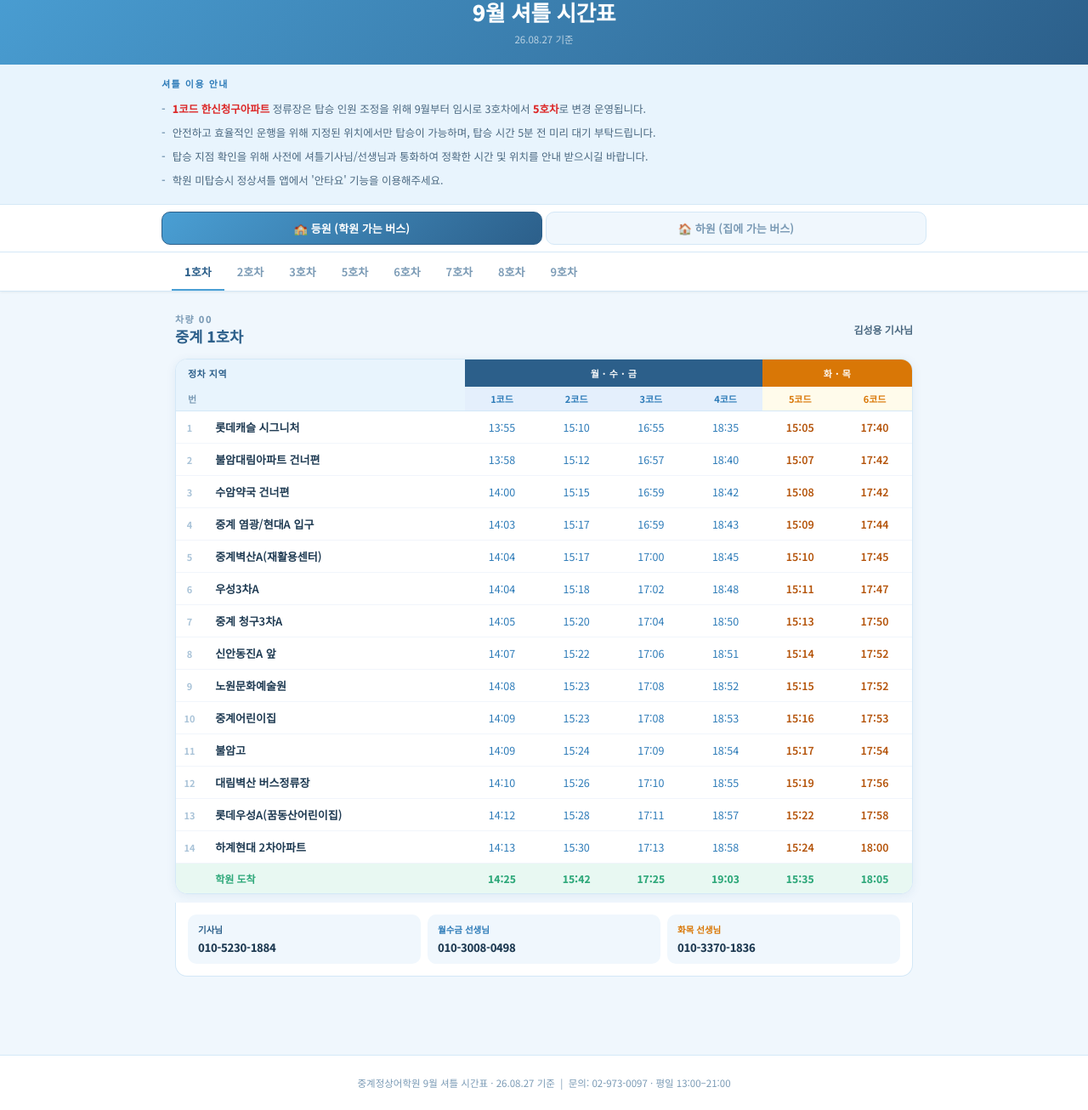
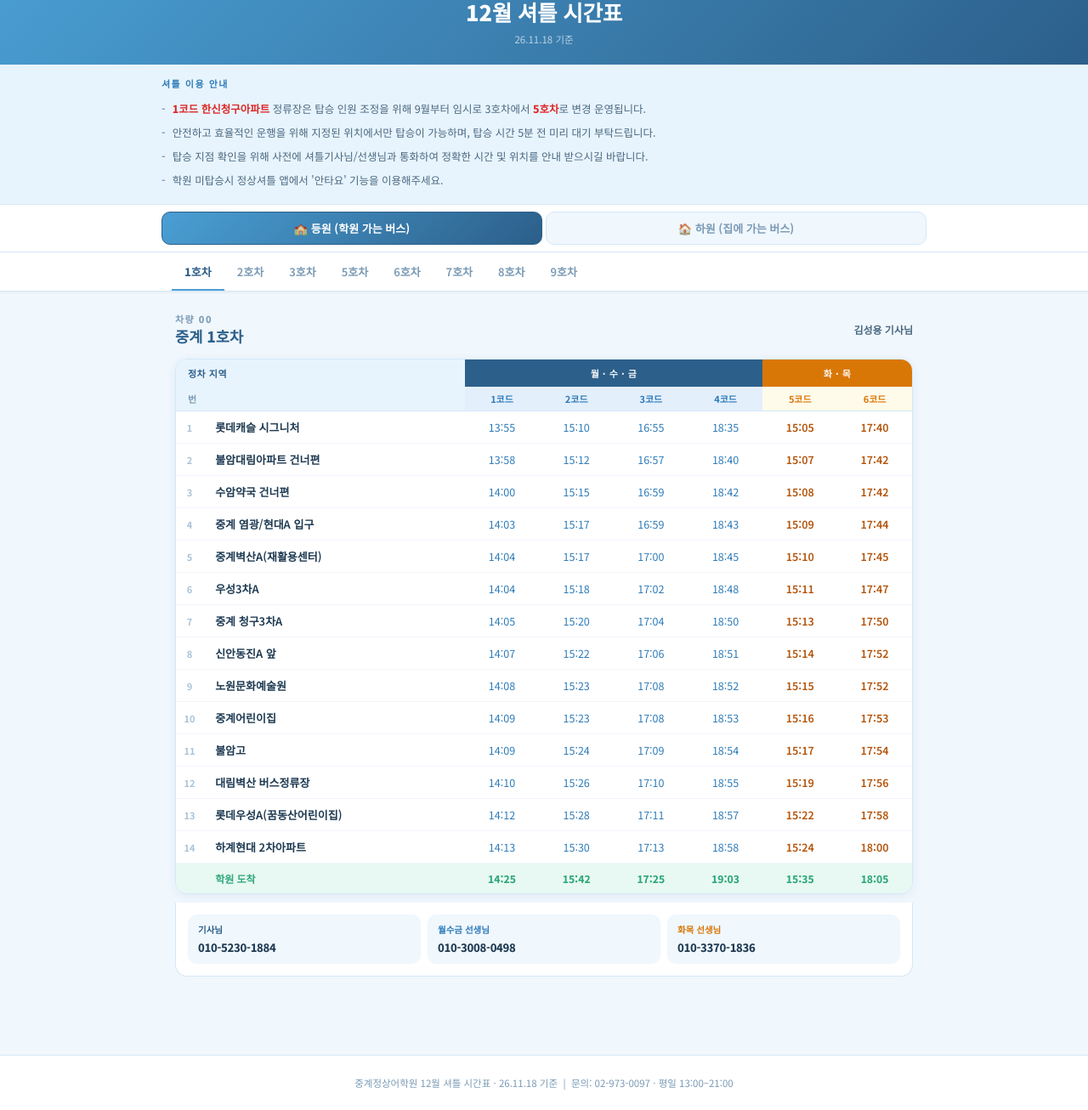
Before and after one commit to jlsjunggye/AI, a plain HTML site: page timetable.html in a window 1280 px wide. Shown: the part 58-1364 px from the top of the page at 85% size. Drawn offline with Linux system fonts and the light colour scheme.

Commit message:
셔틀 시간표 제목 수정: 12월 셔틀 시간표 (26.11.18 기준)

```diff
--- a/timetable.html
+++ b/timetable.html
@@ -108,8 +108,8 @@ td.chg sup { font-size:9px; font-weight:900; color:#dc2626; margin-left:1px; }
 
 <div class="header">
   <div class="header-label">중계정상어학원</div>
-  <h1>9월 셔틀 시간표</h1>
-  <div class="header-date">26.08.27 기준</div>
+  <h1>12월 셔틀 시간표</h1>
+  <div class="header-date">26.11.18 기준</div>
 </div>
 
 <div class="notice">
@@ -388,7 +388,7 @@ td.chg sup { font-size:9px; font-weight:900; color:#dc2626; margin-left:1px; }
 </div></div>
 </div>
 
-<div class="footer">중계정상어학원 9월 셔틀 시간표 · 26.08.27 기준 &nbsp;|&nbsp; 문의: 02-973-0097 · 평일 13:00–21:00</div>
+<div class="footer">중계정상어학원 12월 셔틀 시간표 · 26.11.18 기준 &nbsp;|&nbsp; 문의: 02-973-0097 · 평일 13:00–21:00</div>
 
 <script>
 function go(dir, i){
```
